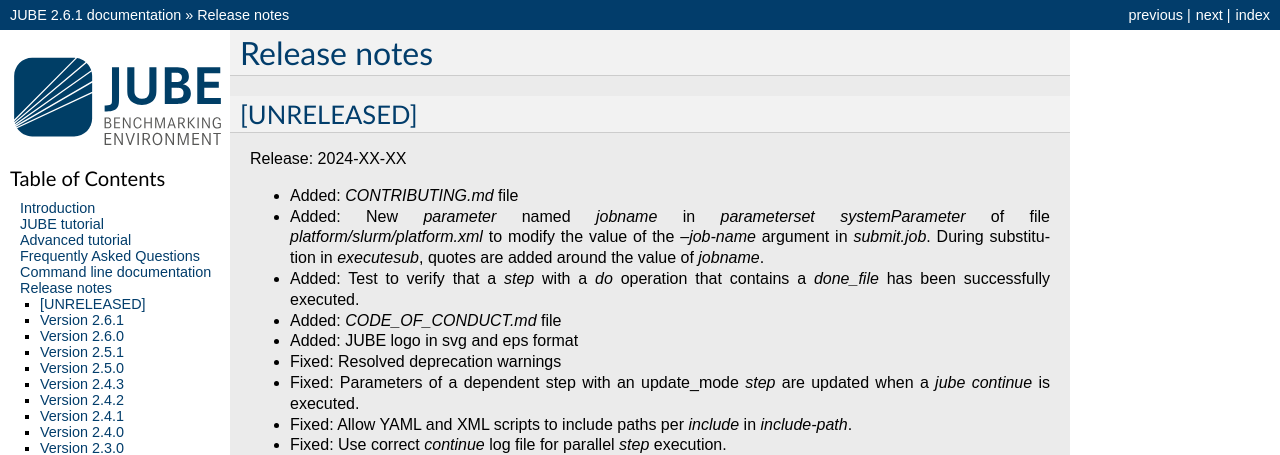
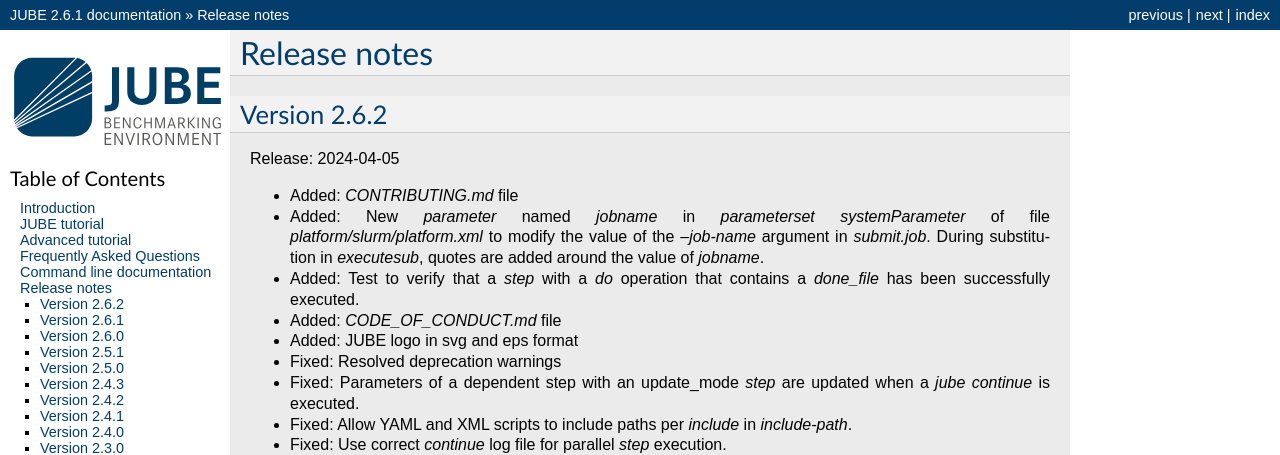
Before and after one commit to FZJ-JSC/JUBE, a Sphinx documentation site: the page built from docs/release_notes.rst, in a window 1280 px wide and 900 px high. Shown: the top 455 px of the window. Built offline with Sphinx 7.4.7, drawn with Linux system fonts in a browser that asks for light colours.

Commit message:
update release_notes for REL-2.6.2

```diff
--- a/docs/release_notes.rst
+++ b/docs/release_notes.rst
@@ -21,9 +21,9 @@
 Release notes
 =============
 
-[UNRELEASED]
+Version 2.6.2
 ~~~~~~~~~~~~~
-Release: 2024-XX-XX
+Release: 2024-04-05
 
 * Added: `CONTRIBUTING.md` file
 * Added: New `parameter` named `jobname` in `parameterset` `systemParameter` of file `platform/slurm/platform.xml` to modify the value of the `--job-name` argument in `submit.job`. During substitution in `executesub`, quotes are added around the value of `jobname`.
```
